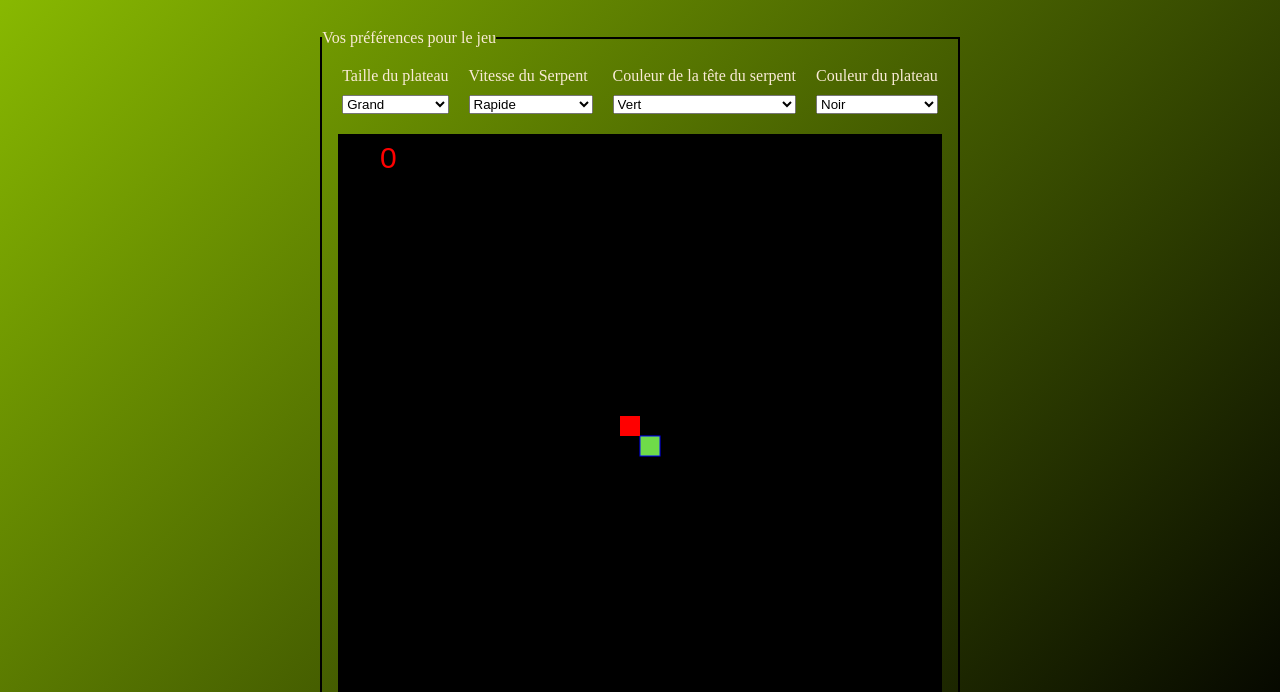
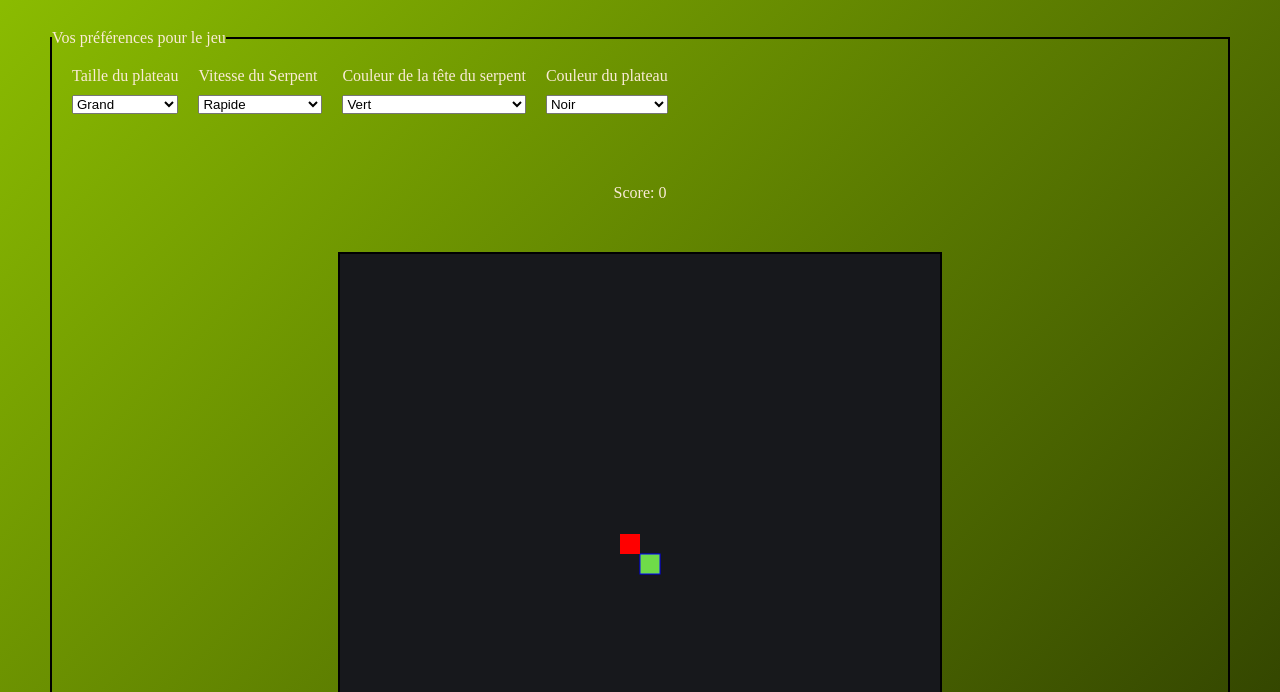
Before and after one commit to ElsaRslt/snake, a plain HTML site: page index.html in a window 1280 px wide. Shown: the part 108-800 px from the top of the page. Drawn offline with Linux system fonts and the light colour scheme; a web font is replaced by a local one.

Commit message:
finalisation du jeu, ajout du score en haut et mise en page

```diff
--- a/index.html
+++ b/index.html
@@ -46,13 +46,15 @@
                 <div class="questionInit">
                     <label for="colorBgc">Couleur du plateau</label>
                     <select name="colorBgc" id="colorBgc">
-                        <option value= "black" >Noir</option>
-                        <option value= "#79cbca" >Bleu</option>
-                        <option value= "#8fc20" >Vert</option>
+                        <option value= "#17181c" > Noir</option>
+                        <option value= "#ab7c16" > Marron</option>
+                        <option value= "#acd55f" > Vert</option>
                     </select>
                 </div>
             </div>
             </form>
+
+        <p id="score">Score: </p>
         <canvas  id="canvas"></canvas>
     </fieldset>
 
--- a/script.js
+++ b/script.js
@@ -49,7 +49,9 @@ colorGame.addEventListener('change', intiGame);
 const selectColor = document.getElementById("colorSnake");
 selectColor.addEventListener('change', intiGame);
 
+// selectionner la zone de score
 
+let scoreHTML = document.getElementById("score");
 
 function intiGame() {
 
@@ -187,12 +189,14 @@ function intiGame() {
             clearInterval(game)
         }
 
-        // mise à jour des reultats
+        // mise à jour des resultats
         snake.unshift(newHead);
-        ctx.fillStyle = "red"
-        ctx.font = "30px Arial"
-        ctx.fillText(score, 2 * blockSize, 1.6 * blockSize)
+        //ctx.fillStyle = "red"
+        //ctx.font = "30px Arial"
+        // ctx.fillText(score, 2 * blockSize, 1.6 * blockSize)
         //console.log("coucou")
+
+        scoreHTML.innerHTML="Score: " + score;
     }
 
     // si le snake se touche tout seul comme un gland car c'esr un snake
--- a/style.css
+++ b/style.css
@@ -1,4 +1,4 @@
-*{
+* {
     margin: 0;
     padding: 0;
 }
@@ -10,12 +10,13 @@ h1{
 }
 
 body{
-    display: flex;
+    /* display: flex;
     flex-direction: column;
-    align-items: center;
+    align-items: center; */
     background :linear-gradient(135deg, #8fc201, #000000) ;
     color: antiquewhite;
     font-family: 'Sixtyfour';
+    margin-bottom:1000px ;
 }
 
 #canvas{
@@ -23,6 +24,8 @@ body{
     border: 2px solid black;
     margin: auto;
     display: block;
+    margin-bottom: 30px;
+
 }
 
 fieldset{
@@ -43,3 +46,9 @@ fieldset{
     flex-direction: column;
     gap: 10px;
 }
+
+#score {
+    margin: 50px;
+    text-align: center;
+    font-family: 'Sixtyfour';
+}
```
